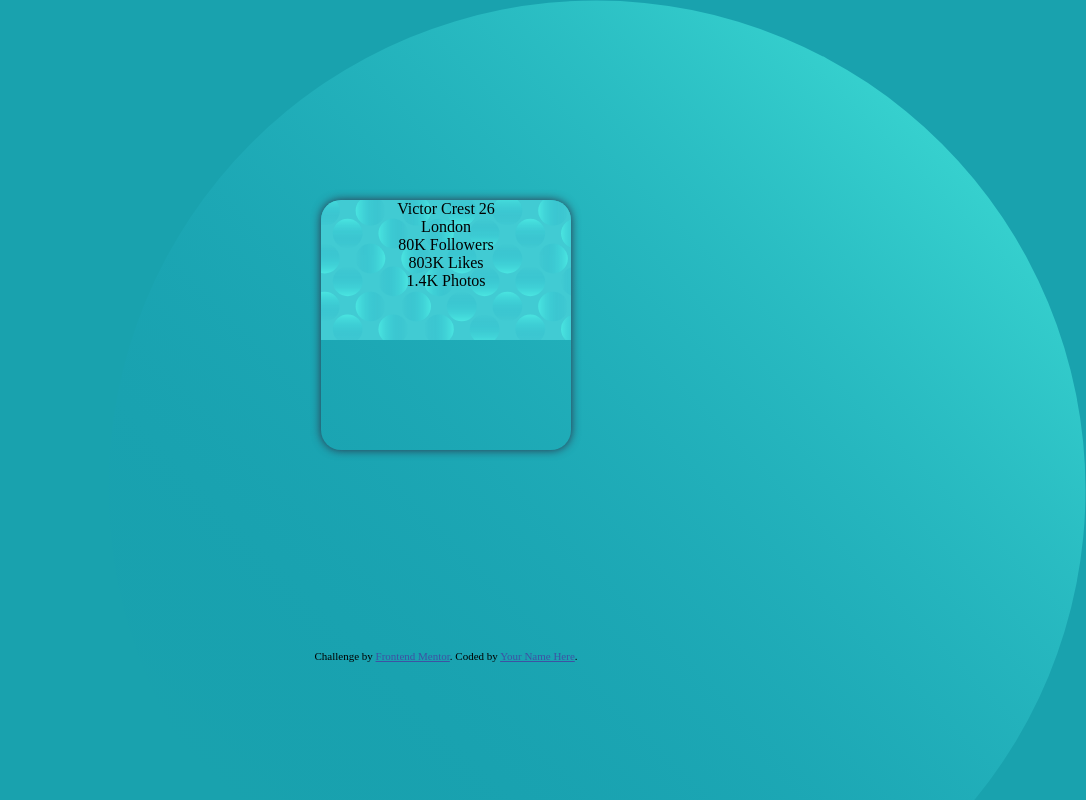
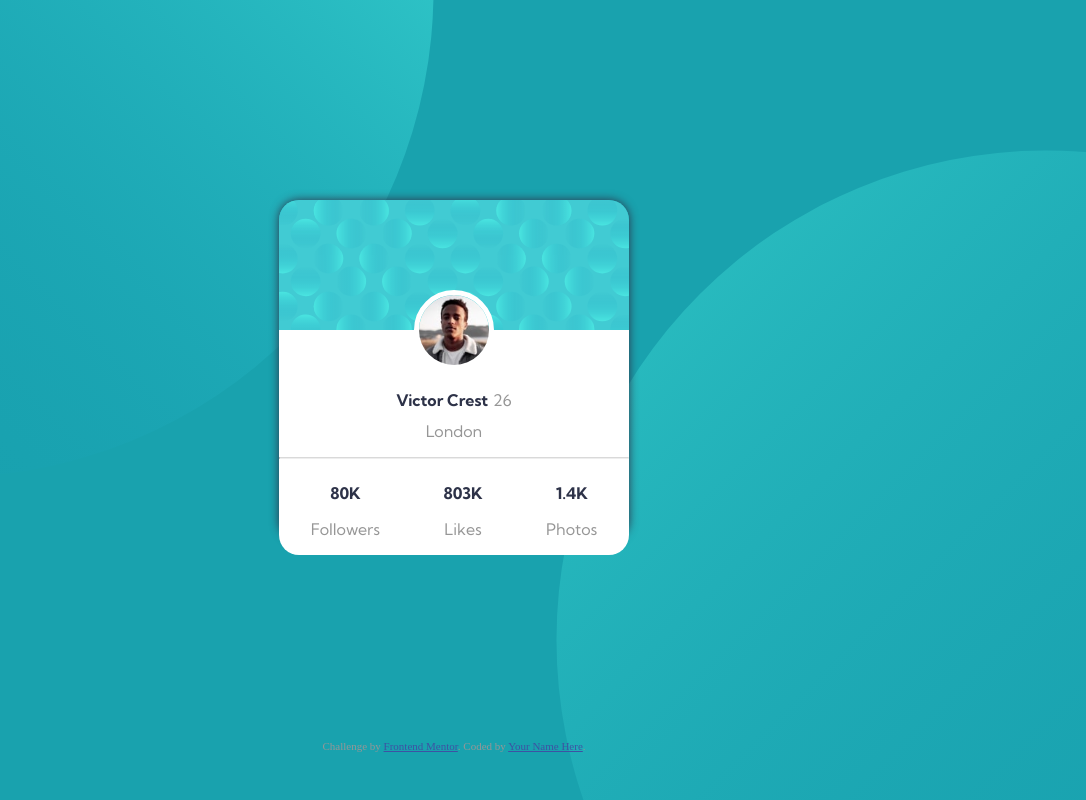
Before and after one commit to iadefidipe/profile-card-component-main, a plain HTML site: page index.html in a window 1280 px wide. Shown: the whole page, without its empty margins (194-1280 px from the left). Drawn offline with Linux system fonts and the light colour scheme.

Commit message:
Desktop view completed

```diff
--- a/index.html
+++ b/index.html
@@ -21,25 +21,34 @@
 </head>
 <body>
   <div class="container">
+    <div class="card-details">
+      <img class="card-image" src="./images/image-victor.jpg" alt="">
       <div class="name">
-      Victor Crest
-      26
+        <p>Victor Crest</p>
+        <p>26</p>
       </div>
-    <div class="city">London</div>
+      <p class="city">London</p>
+      <hr class="line">
+
+      <div class="stats">
           <div class="followers">
-      80K
-      Followers
+            <p>80K</p>
+            <p>Followers</p>
           </div>
-    <div class="likes">
-      803K
-      Likes
+          <div class="followers">
+            <p>803K</p>
+            <p>Likes</p>
           </div>
-    <div class="photos">
-      1.4K
-      Photos
+          <div class="followers">
+            <p>1.4K</p>
+            <p>Photos</p>
           </div>
 
       </div>
+
+        </div>
+    </div>
+
     <div class="attribution">
       Challenge by <a href="https://www.frontendmentor.io?ref=challenge" target="_blank">Frontend Mentor</a>.
       Coded by <a href="#">Your Name Here</a>.
--- a/partials/_variables.scss
+++ b/partials/_variables.scss
@@ -1,10 +1,11 @@
 $color-primary-cyan: hsl(185, 75%, 39%);
 $color-primary-blue:hsl(229, 23%, 23%);
-$color-primary-gray-blue: hsl(227, 10%, 46%);
+$color-primary-gray-blue: rgb(106, 111, 129);
 $color-neutral-grey:  hsl(0, 0%, 59%);
+$color-neutral-white: hsl(0, 0%, 100%);
 
 
 $font-kumbh: 'Kumbh Sans', sans-serif;
 $font-medium: 400;
 $font-bold: 700;
-$font-nnormal: 1.125rem;
+$font-normal: 1.125rem;
--- a/style.scss
+++ b/style.scss
@@ -1,28 +1,91 @@
 @import './partials/variables';
 
 
+html{
+    min-height: 100vh;
+    width: 100vw;
+}
 
 body{
+    min-width:100%;
     background: hsl(185, 75%, 39%);
-    background-image: url(./images/bg-pattern-top.svg);
-    background-repeat: no-repeat;
-    background-position: top right;
+    background-image: url(./images/bg-pattern-top.svg), url(./images/bg-pattern-bottom.svg);
+    background-repeat: no-repeat, no-repeat;
+    background-position: -350px -500px, 750px 150px;
+    color: $color-neutral-grey;
+    // background-size: 150px;
 
 }
 
 
 
 .container{
-    background-color: white;
+    box-sizing: border-box;
+    background-color: $color-neutral-white;
     text-align: center;
     margin: 200px auto;
-    width: 250px;
-    height: 250px;
+    width: 350px;
+    min-height: 340px;
     box-shadow: 0 0 10px hsl(229, 23%, 23%);
     border-radius: 20px;
+    font-family: $font-kumbh;
     background: url(./images/bg-pattern-card.svg);
     background-repeat: no-repeat;
-    background-position: ;
+    background-position: top;
+
+
+    .card-details{
+        background: $color-neutral-white;
+        transform: translateY(130px);
+        border-bottom-left-radius: 20px;
+        border-bottom-right-radius: 20px;
+        .card-image{
+            border: 5px solid $color-neutral-white;
+            border-radius: 500px;
+            height: 20%;
+            width: 20%;
+            transform: translateY(-40px);
+        }
+        .name{
+            margin-top: -40px;
+            display: flex;
+            justify-content: center;
+            p:first-of-type{
+                font-weight: $font-bold;
+                margin-right: 5px;
+                color: $color-primary-blue;
+
+            }
+            p:last-of-type{
+                // font-weight: $font-medium;
+            }
+        }
+
+        .city{
+            margin-top: -5px;
+        }
+
+        hr.line{
+            border-top: 1px solid hsl(0, 0%, 85%);
+        }
+
+
+        .stats{
+            display: flex;
+            justify-content: space-around;
+            .followers{
+                p:first-of-type{
+                    font-weight: $font-bold;
+                    color: $color-primary-blue;
+                }
+            }
+
+        }
+    }
+
+
+
+
 
 
 }
```
Also changed, not shown: style.css, 1 other file. Lines whose indentation alone changed are shown as unchanged.
